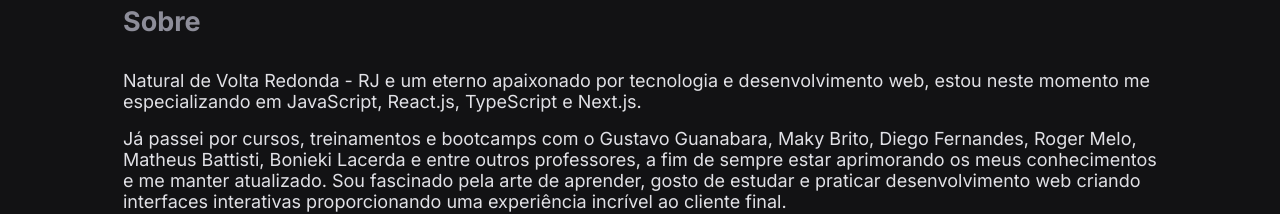
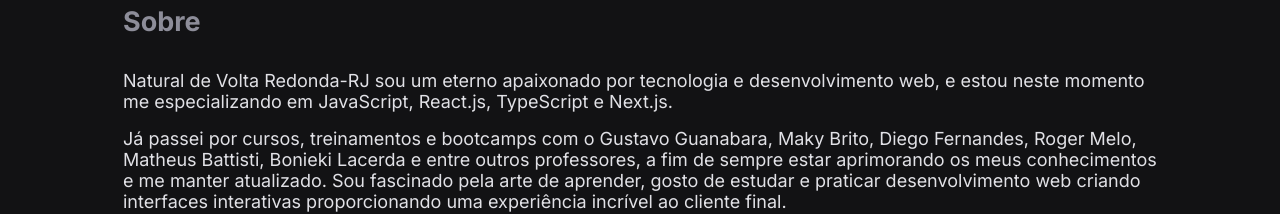
Before and after one commit to philipef-dev/philipef-dev-portfolio, a React (Vite) app: page / in a window 1280 px wide. Shown: the part 539-753 px from the top of the page. Built offline with nearby package versions, Linux system fonts and the light colour scheme.

Commit message:
ok about

```diff
--- a/src/App.jsx
+++ b/src/App.jsx
@@ -205,7 +205,7 @@ function App() {
 
         <Section id="about" title="Sobre" setActiveSection={setActiveSection}>
           <p>
-            Natural de Volta Redonda - RJ e um eterno apaixonado por tecnologia e desenvolvimento web, estou neste momento me especializando em JavaScript, React.js, TypeScript e Next.js.
+            Natural de Volta Redonda-RJ sou um eterno apaixonado por tecnologia e desenvolvimento web, e estou neste momento me especializando em JavaScript, React.js, TypeScript e Next.js.
           </p>
           <p>
             Já passei por cursos, treinamentos e bootcamps com o Gustavo Guanabara, Maky Brito, Diego Fernandes, Roger Melo, Matheus Battisti, Bonieki Lacerda e entre outros professores, a fim de sempre estar aprimorando os meus conhecimentos e me manter atualizado. Sou fascinado pela arte de aprender, gosto de estudar e praticar desenvolvimento web criando interfaces interativas proporcionando uma experiência incrível ao cliente final.
```
